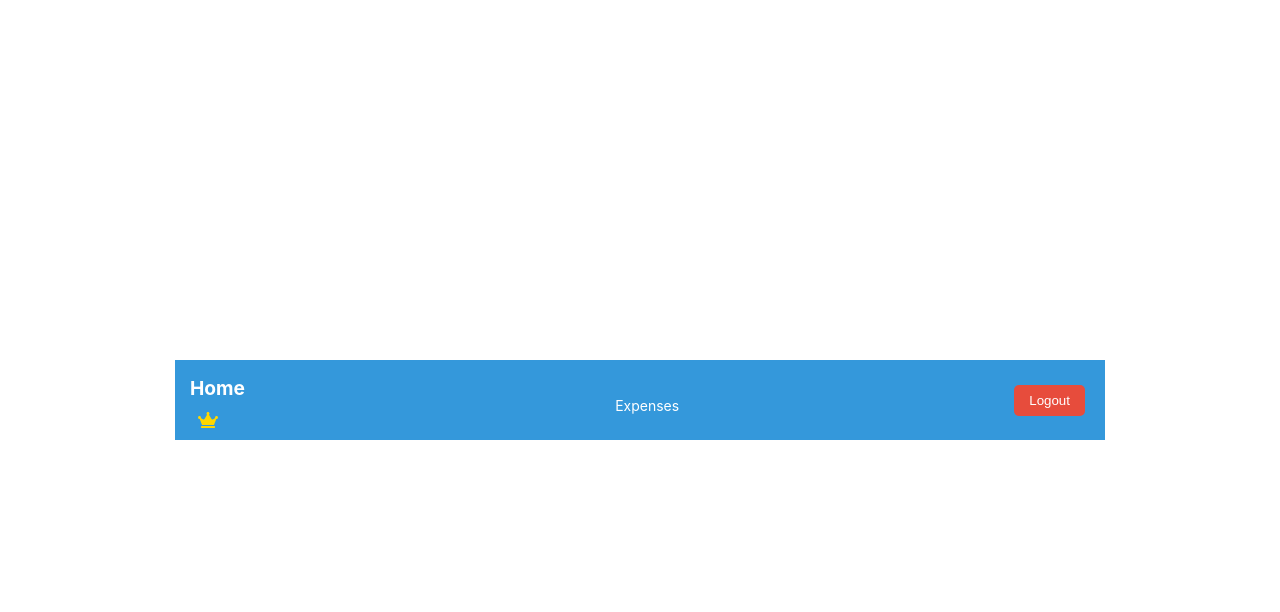
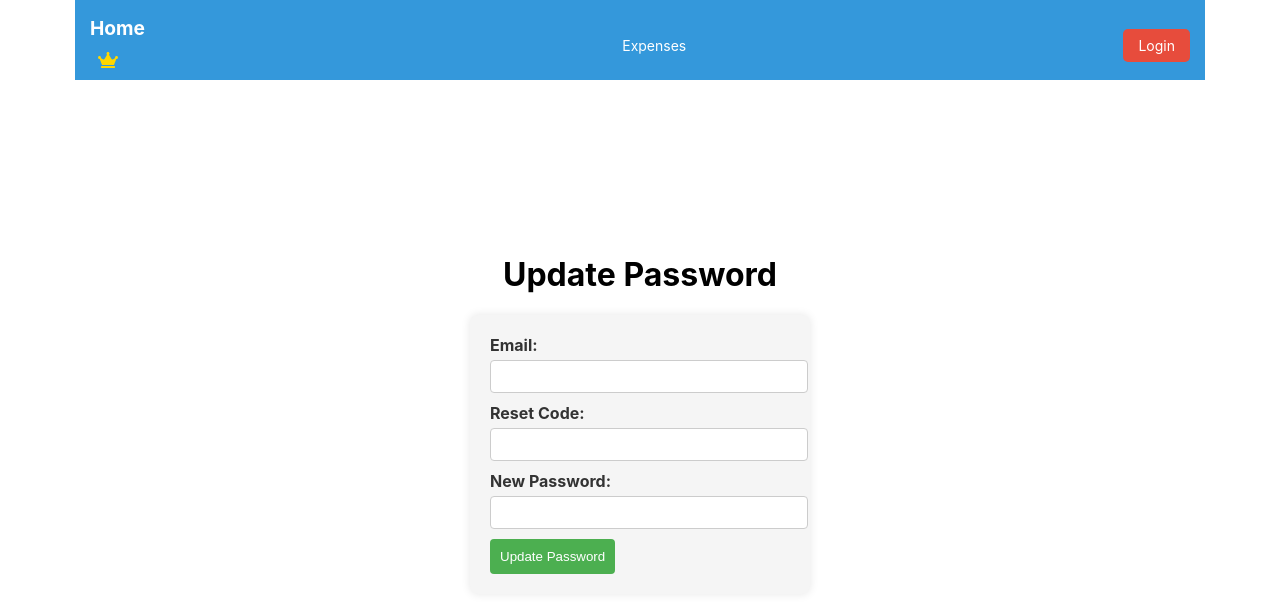
Before and after one commit to Indrajeet-01/Expense_Tracker, a React (Create React App) app in the folder frontend/: page /update-password in a window 1280 px wide. Shown: the top 612 px of the page. Built offline with nearby package versions, Linux system fonts and the light colour scheme.

Commit message:
update password

```diff
--- a/frontend/src/App.js
+++ b/frontend/src/App.js
@@ -8,6 +8,8 @@ import AllExpenses from "./pages/AllExpense";
 import Header from "./components/Header";
 import Leaderboard from "./pages/LeaderBoard";
 import BuyPremium from "./pages/BuyPremium";
+import SendEmail from "./components/SendEmail";
+import UpdatePassword from "./components/UpdatePassword";
 
 
 function App() {
@@ -21,7 +23,9 @@ function App() {
 
           <Route path="/all-expense" element={<AllExpenses/>} />
           <Route path="/leader-board" element={<Leaderboard/>} />
-          {/* <Route path="/buy-premium" element={<BuyPremium/>} /> */}
+          <Route path="/buy-premium" element={<BuyPremium/>} />
+          <Route path="/send-email" element={<SendEmail/>} />
+          <Route path="/update-password" element={<UpdatePassword/>} />
         </Routes>
       </Router>
     </Provider>
--- a/frontend/src/components/Header.jsx
+++ b/frontend/src/components/Header.jsx
@@ -44,8 +44,13 @@ const Header = () => {
     </ul>
   </div>
   <div>
+    {token  ? (
+      <button className="lg-button" onClick={handleLogout}>Logout</button>
 
-    <button id="logout-button" onClick={handleLogout}>Logout</button>
+    ) : (
+      <Link className='lg-button' to='/auth'>Login</Link>
+    )}
+
   </div>
 </header>
 
--- /dev/null
+++ b/frontend/src/components/SendEmail.jsx
@@ -0,0 +1,57 @@
+import React, { useState } from 'react';
+import { Link } from 'react-router-dom';
+import axios from 'axios';
+
+const SendEmail = () => {
+  const [email, setEmail] = useState('');
+  const [message, setMessage] = useState('');
+  const [updatePasswordLinkVisible, setUpdatePasswordLinkVisible] = useState(false);
+
+  const handleSubmit = async (e) => {
+    e.preventDefault();
+
+    try {
+      const response = await axios.post("http://localhost:8800/user/sendEmail", { email });
+
+      if (response.status === 200) {
+        setMessage("Reset code sent successfully. Check your email.");
+        setUpdatePasswordLinkVisible(true);
+      } else {
+        setMessage(response.data.message || "Failed to send reset code.");
+      }
+    } catch (error) {
+      setMessage("An error occurred.");
+    }
+  };
+
+  return (
+    <div className="container">
+      <h1>Forgot Password</h1>
+      <form onSubmit={handleSubmit}>
+        <label htmlFor="email">Email:</label>
+        <input
+          type="email"
+          id="email"
+          name="email"
+          value={email}
+          onChange={(e) => setEmail(e.target.value)}
+          required
+        />
+
+        <button type="submit">Send Reset Code</button>
+      </form>
+      <p className={message ? (message.includes('successfully') ? 'success' : 'error') : 'hidden'}>
+        {message}
+      </p>
+
+      {updatePasswordLinkVisible && (
+        <p>
+          Reset code sent successfully.{' '}
+          <Link to="/update-password">Click here</Link> to update your password.
+        </p>
+      )}
+    </div>
+  );
+};
+
+export default SendEmail;
--- /dev/null
+++ b/frontend/src/components/UpdatePassword.jsx
@@ -0,0 +1,81 @@
+import React, { useState } from 'react';
+import axios from 'axios';
+
+const UpdatePassword = () => {
+  const [email, setEmail] = useState('');
+  const [code, setCode] = useState('');
+  const [newPassword, setNewPassword] = useState('');
+  const [message, setMessage] = useState('');
+
+  const handleSubmit = async (e) => {
+    e.preventDefault();
+
+    try {
+      const response = await axios.post("http://localhost:8800/user/updatePassword", {
+        email,
+        code,
+        newPassword,
+      });
+
+      if (response.status === 200) {
+        setMessage("Password updated successfully!");
+
+        setTimeout(() => {
+          // Redirect to the login page after 2 seconds
+          window.location.href = "/auth";
+        }, 2000);
+      } else {
+        setMessage(response.data.message || "Failed to update password.");
+      }
+    } catch (error) {
+      setMessage("An error occurred.");
+    }
+
+    setMessage('');
+  };
+
+  return (
+    <div className="container">
+      <h1>Update Password</h1>
+      <form onSubmit={handleSubmit}>
+        <label htmlFor="email">Email:</label>
+        <input
+          type="email"
+          id="email"
+          name="email"
+          value={email}
+          onChange={(e) => setEmail(e.target.value)}
+          required
+        />
+
+        <label htmlFor="code">Reset Code:</label>
+        <input
+          type="text"
+          id="code"
+          name="code"
+          value={code}
+          onChange={(e) => setCode(e.target.value)}
+          required
+        />
+
+        <label htmlFor="newPassword">New Password:</label>
+        <input
+          type="password"
+          id="newPassword"
+          name="newPassword"
+          value={newPassword}
+          onChange={(e) => setNewPassword(e.target.value)}
+          required
+        />
+
+        <button type="submit">Update Password</button>
+      </form>
+
+      <p className={message ? (message.includes('successfully') ? 'success' : 'error') : 'hidden'}>
+        {message}
+      </p>
+    </div>
+  );
+};
+
+export default UpdatePassword;
--- a/frontend/src/pages/Auth.jsx
+++ b/frontend/src/pages/Auth.jsx
@@ -1,7 +1,7 @@
 // components/RegistrationLoginForm.js
 import '../styles/auth.css'
 import React, { useState } from 'react';
-import { useNavigate } from 'react-router-dom';
+import {Link, useNavigate } from 'react-router-dom';
 import { useDispatch} from 'react-redux';
 import { registerUser, loginUser, } from '../contexts/actions/user';
 
@@ -77,7 +77,7 @@ const Auth = () => {
             <input type="password" name="password" value={formData.password} onChange={handleInputChange} />
           </label>
           <button type="submit">Login</button>
-          <a href="/forgot-password">Forgot Password?</a>
+          <Link className='forgot-password' to="/send-email">Forgot Password?</Link>
         </form>
       )}
 
--- a/frontend/src/styles/header.css
+++ b/frontend/src/styles/header.css
@@ -3,7 +3,7 @@
   header {
     background-color: #3498db; /* Header background color */
     height: 50px;
-    width: 900px;
+    width: 1100px;
     color: #fff; /* Text color */
     padding: 15px;
     display: flex;
@@ -47,7 +47,7 @@
     color: gold; /* Color for the premium icon */
   }
 
-  #logout-button {
+  .lg-button {
     background-color: #e74c3c; /* Color for the logout button */
     color: #fff;
     padding: 8px 15px;
@@ -57,6 +57,6 @@
   }
 
   /* Hover effect for the logout button */
-  #logout-button:hover {
+  .lg-button:hover {
     background-color: #c0392b;
   }
```
